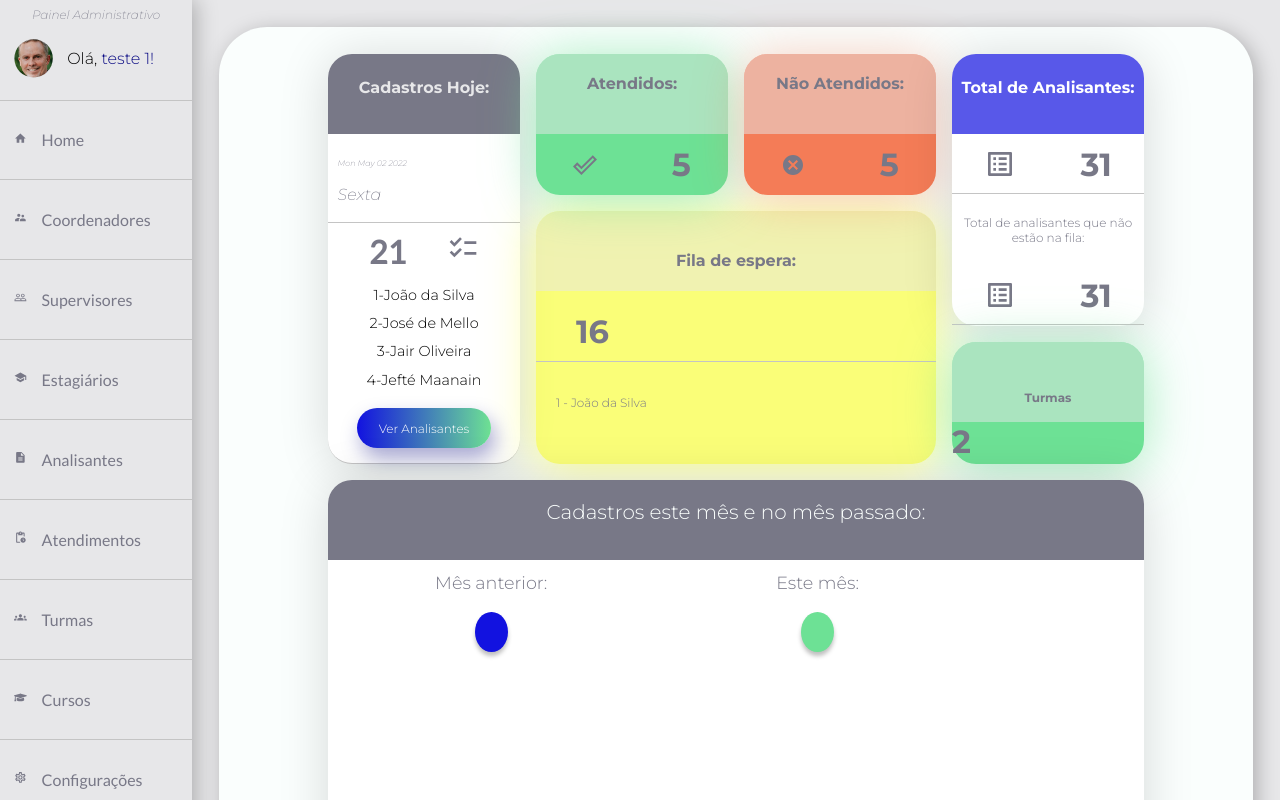
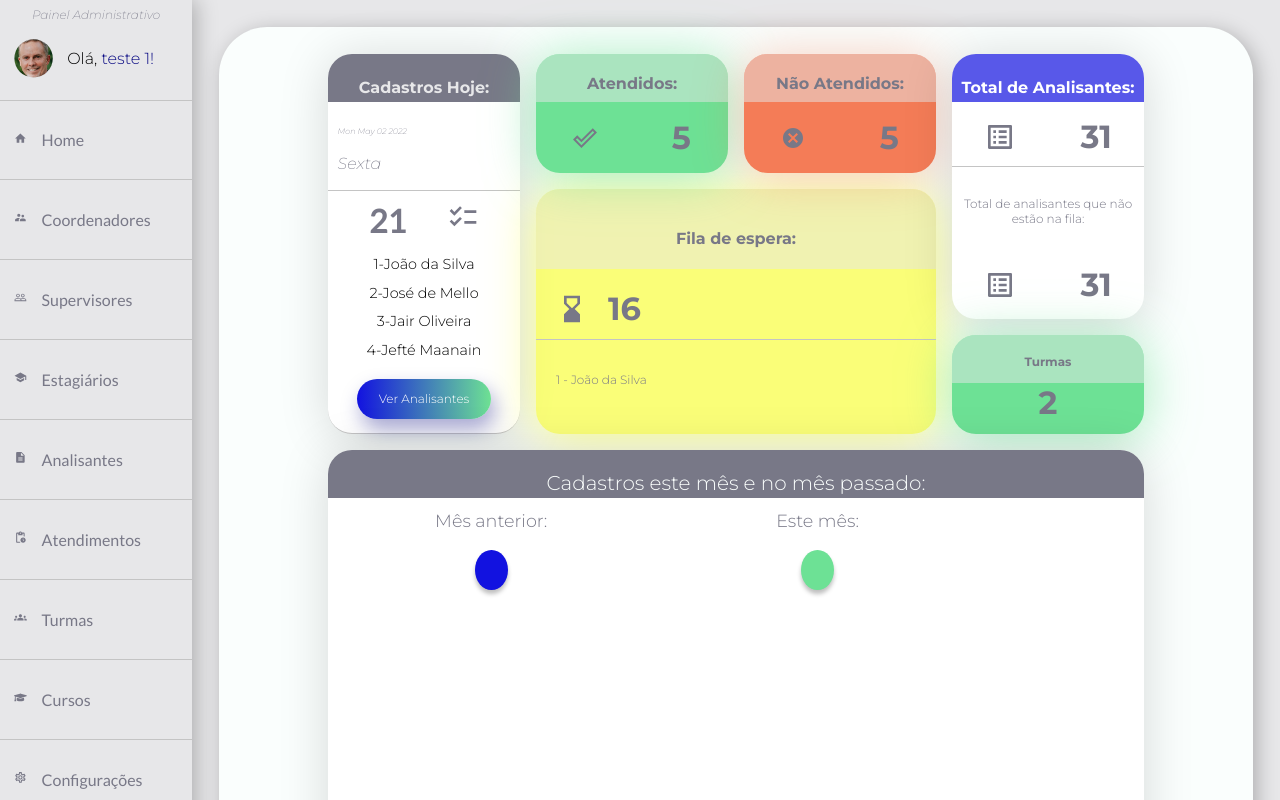
Before and after one commit to thiago-mfernandes/CepCop-React, a React (Create React App) app in the folder cepcop-react/: page /home in a window 1280 px wide. Shown: the top 800 px of the page. Built offline with nearby package versions, Linux system fonts and the light colour scheme.

Commit message:
ajustes no css de alguns detalhes da home que estavam quebrados

```diff
--- a/cepcop-react/src/components/UI/Cards/CardEstatisticas/styled.ts
+++ b/cepcop-react/src/components/UI/Cards/CardEstatisticas/styled.ts
@@ -26,7 +26,7 @@ export const StyledTitulo = styled.p`
     font-size: 1.25rem;
     background-color: ${cinzaEscuro};
     border-radius: 24px 24px 0 0;
-    height: 10vh;
+    height: 6vh;
     padding: 2.5%;
     margin-bottom: 1.5%;
     text-align: center;
@@ -40,6 +40,7 @@ export const StyledTitulo = styled.p`
 export const StyledContainerLegenda = styled.div`
     display: flex;
     flex-direction: row;
+    justify-content: center;
     width: 80%;
 `;
 
--- a/cepcop-react/src/components/UI/Cards/CardFilaEspera/index.tsx
+++ b/cepcop-react/src/components/UI/Cards/CardFilaEspera/index.tsx
@@ -15,10 +15,8 @@ function CardFilaEspera() {
                         color: '#787887',
                         fontSize: '2rem',
                         fontWeight: 700,
-                        paddingTop: 0,
-                        paddingBottom: 0,
-                        paddingLeft: '5%',
-                        paddingRight: "5%",
+                        marginLeft: "5%",
+                        marginRight: "5%",
                     }}
                 />
                 <Quantidade quantidade={16} />{/* mockar o dado */}
--- a/cepcop-react/src/components/UI/Cards/CardTotalAnalisantes/styled.ts
+++ b/cepcop-react/src/components/UI/Cards/CardTotalAnalisantes/styled.ts
@@ -54,7 +54,7 @@ export const StyledSecondContainer = styled(StyledContainer)`
     align-items: center;
     justify-content: space-around;
     width: 100%;
-
+    border-bottom: none;
 `;
 
 //@media screen and (max-width:768px)
--- a/cepcop-react/src/components/UI/Cards/CardTurmas/styled.ts
+++ b/cepcop-react/src/components/UI/Cards/CardTurmas/styled.ts
@@ -20,7 +20,6 @@ export const StyledCardTurmas = styled.div`
 
 export const StyledTitulo = styled(StyledTituloGenerico)`
     font-size: 0.75rem;
-    padding-top: 25%;
     padding-left: 5%;
     padding-right: 5%;
 `;
--- a/cepcop-react/src/components/UI/Cards/Quantidade/Quantidade.tsx
+++ b/cepcop-react/src/components/UI/Cards/Quantidade/Quantidade.tsx
@@ -1,9 +1,7 @@
 import { StyledQuantidade } from "./styled";
 
 function Quantidade(props: { quantidade: number }) {
-    return (
-        <StyledQuantidade>{props.quantidade}</StyledQuantidade>
-    )
+    return <StyledQuantidade>{props.quantidade}</StyledQuantidade>;
 }
 
-export default Quantidade
+export default Quantidade;
--- a/cepcop-react/src/components/UI/Cards/Quantidade/styled.ts
+++ b/cepcop-react/src/components/UI/Cards/Quantidade/styled.ts
@@ -6,4 +6,6 @@ export const StyledQuantidade = styled.p`
     color: ${cinzaEscuro};
     font-size: 2rem;
     font-weight: 700;
+    display: flex;
+    justify-content: center;
 `;
--- a/cepcop-react/src/components/UI/Cards/Titulos/styled.ts
+++ b/cepcop-react/src/components/UI/Cards/Titulos/styled.ts
@@ -6,7 +6,7 @@ export const StyledTituloGenerico = styled.h2`
     font-size: 1rem;
     background-color: rgba(231, 231, 233, 0.5);
     border-radius: 24px 24px 0 0;
-    height: 10vh;
+    height: 6vh;
     padding: 10% 0;
     text-align: center;
 
@@ -22,7 +22,7 @@ export const StyledTituloGenerico = styled.h2`
 export const StyledTituloCardHoje = styled(StyledTituloGenerico)`
     color: ${cinzaClaro};
     font-size: 1rem;
-    height: 10vh;
+    height: 6vh;
     width: 100%;
     background-color: ${cinzaEscuro};
     margin-bottom: 7.5%;
```
